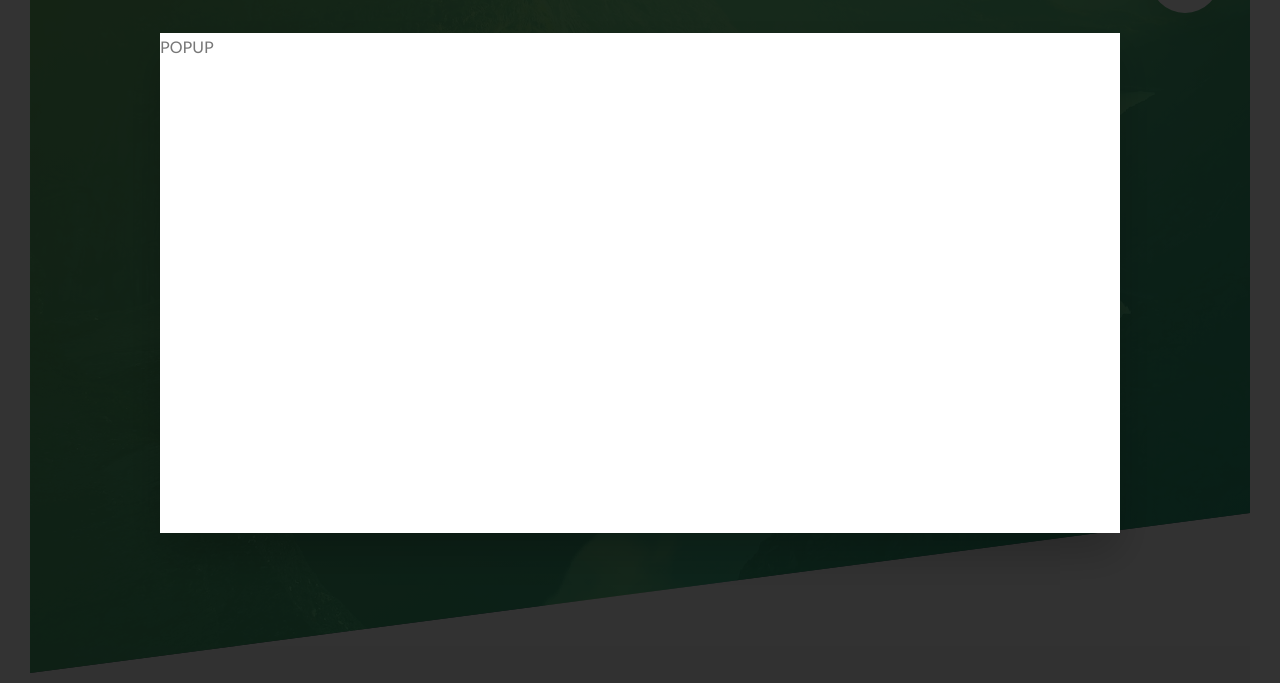
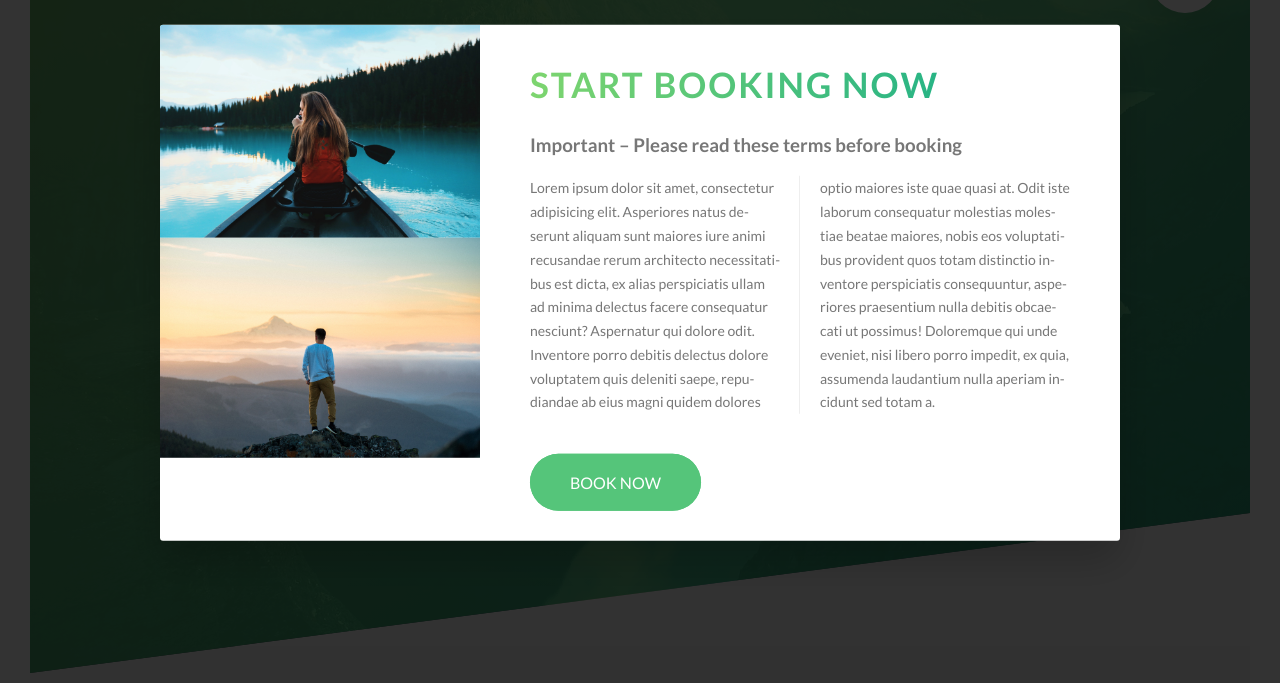
Before and after one commit to arunav999/Natours, a website: page index.html in a window 1280 px wide. Shown: the part 117-800 px from the top of the page. Drawn offline with Linux system fonts and the light colour scheme.

Commit message:
completed the popup design

```diff
--- a/index.html
+++ b/index.html
@@ -464,7 +464,24 @@
 
     <!-- ---------- POPUP SECTION ---------- -->
     <div class="popup">
-      <div class="popup__content">POPUP</div>
+      <div class="popup__content">
+        <div class="popup__left">
+          <img src="img/nat-8.jpg" alt="Tour photo" class="popup__img" />
+          <img src="img/nat-9.jpg" alt="Tour photo" class="popup__img" />
+        </div>
+        <div class="popup__right">
+          <h2 class="heading-secondary u-margin-bottom-small">
+            Start booking now
+          </h2>
+          <h3 class="heading tertiary u-margin-bottom-small">
+            Important &ndash; Please read these terms before booking
+          </h3>
+          <p class="popup__text">
+            Lorem ipsum dolor sit amet, consectetur adipisicing elit. Asperiores natus deserunt aliquam sunt maiores iure animi recusandae rerum architecto necessitatibus est dicta, ex alias perspiciatis ullam ad minima delectus facere consequatur nesciunt? Aspernatur qui dolore odit. Inventore porro debitis delectus dolore voluptatem quis deleniti saepe, repudiandae ab eius magni quidem dolores optio maiores iste quae quasi at. Odit iste laborum consequatur molestias molestiae beatae maiores, nobis eos voluptatibus provident quos totam distinctio inventore perspiciatis consequuntur, asperiores praesentium nulla debitis obcaecati ut possimus! Doloremque qui unde eveniet, nisi libero porro impedit, ex quia, assumenda laudantium nulla aperiam incidunt sed totam a.
+          </p>
+          <a href="#" class="btn btn--green">Book now</a>
+        </div>
+      </div>
     </div>
   </body>
 </html>
--- a/sass/components/_popup.scss
+++ b/sass/components/_popup.scss
@@ -10,8 +10,41 @@
   &__content {
     @include absCenter;
     width: 75%;
-    height: 50rem;
     background-color: $color-white;
     box-shadow: 0 2rem 4rem rgba($color-black, 0.2);
+    border-radius: 0.3rem;
+    display: table;
+    overflow: hidden;
+  }
+
+  &__left {
+    width: 33.333333%;
+    display: table-cell;
+  }
+
+  &__right {
+    width: 66.66666667%;
+    display: table-cell;
+    vertical-align: middle;
+    padding: 3rem 5rem;
+  }
+
+  &__img {
+    display: block;
+    width: 100%;
+  }
+
+  &__text {
+    font-size: 1.4rem;
+    margin-bottom: 4rem;
+
+    column-count: 2;
+    column-gap: 4rem;
+    column-rule: 0.1rem solid $color-grey-light-2;
+
+    -moz-hyphens: auto;
+    -ms-hyphens: auto;
+    -webkit-hyphens: auto;
+    hyphens: auto;
   }
 }
```
Also changed, not shown: css/style.css, 1 other file.
